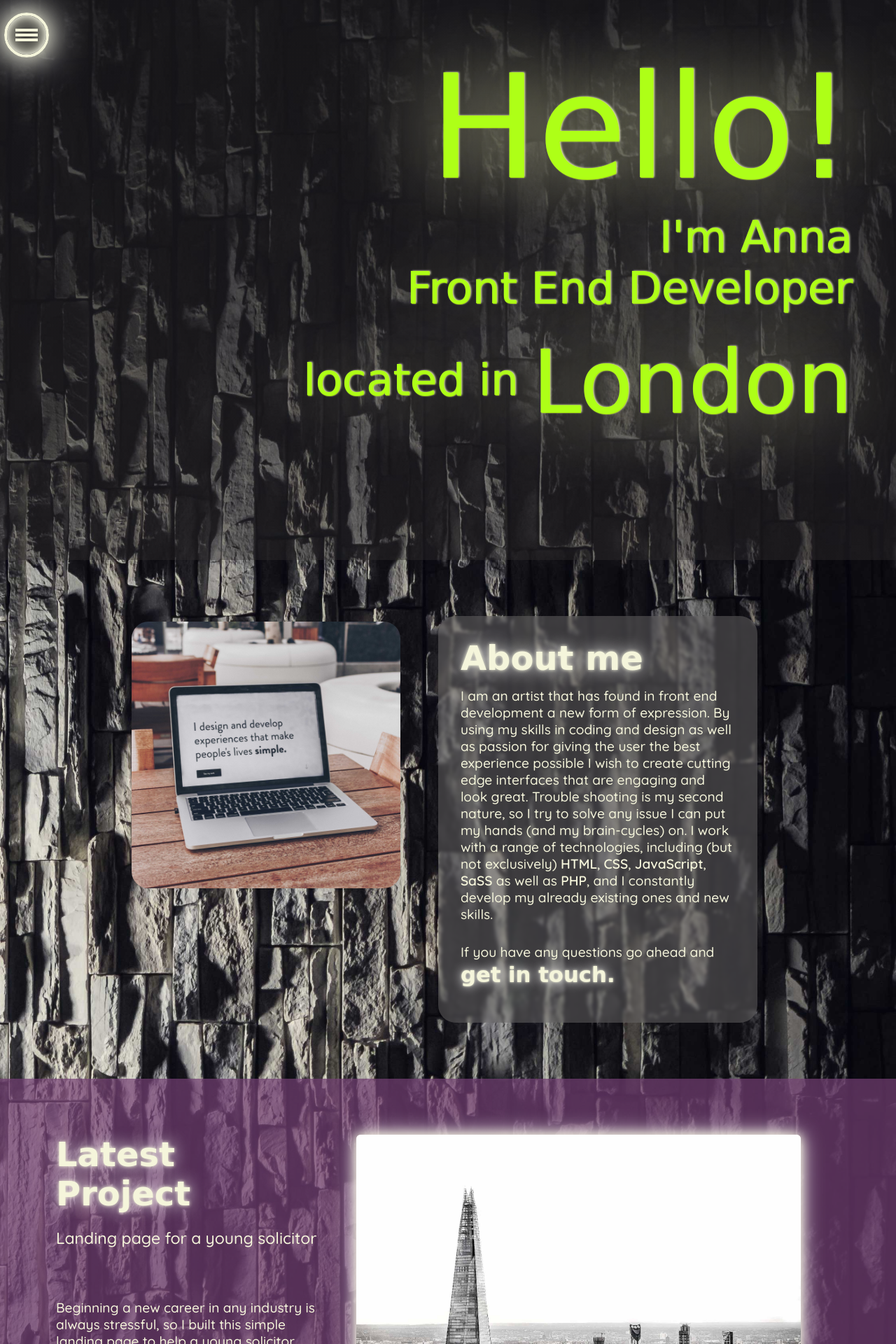
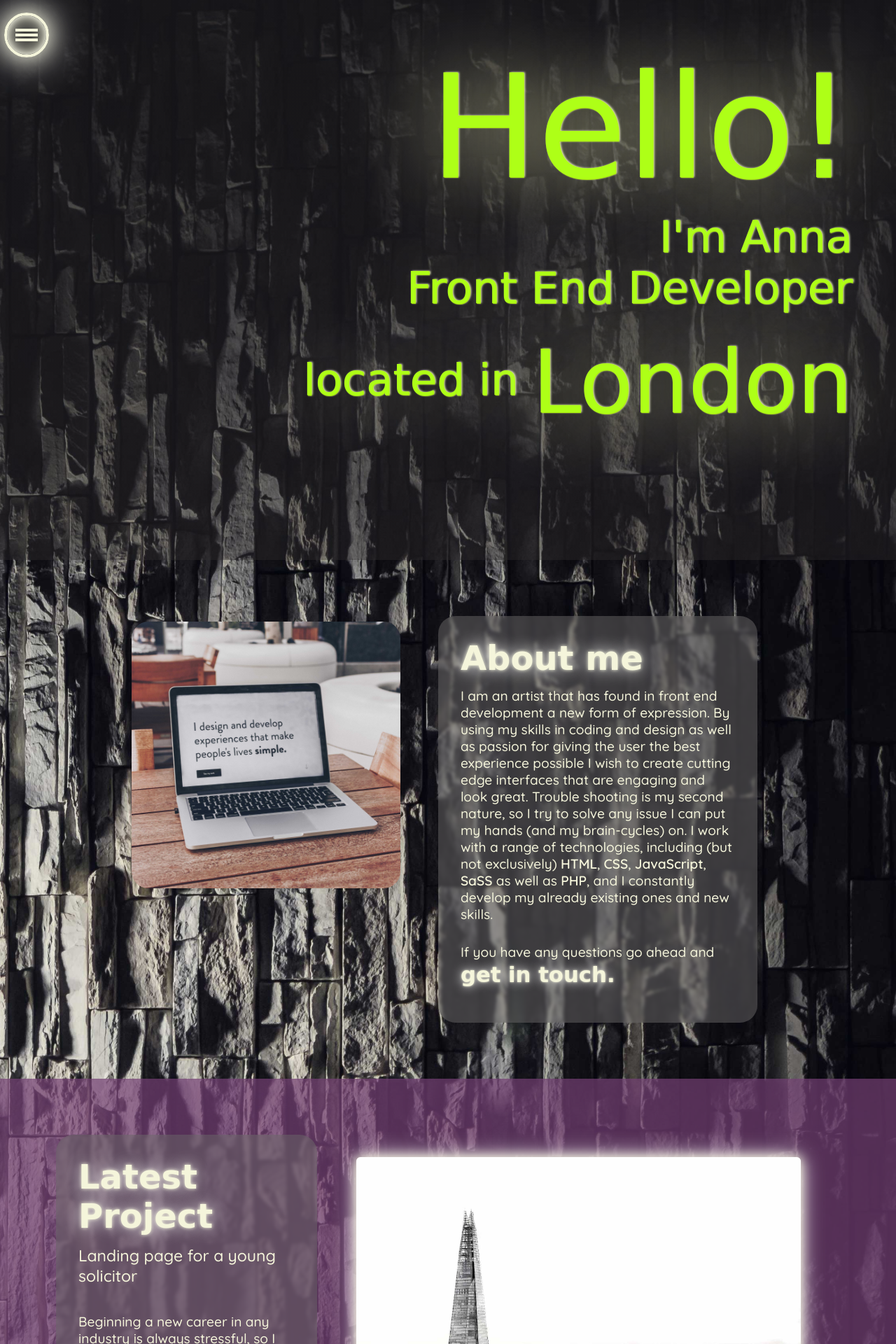
Before and after one commit to AnneCreeYates/portfolio-website, a PHP site: page / in a window 1280 px wide. Shown: the top 1920 px of the page at 70% size. Run offline with PHP 8.4, Linux system fonts and the light colour scheme; some web fonts are replaced.

Commit message:
In index.php: added the work__wrapper div to add the background to the description part of the work section; in __work.scss: changed the grid so it contans container and not separate parts of the description in the column and row sections; added a text-container-bg mixin, which was included in the about and work sections

```diff
--- a/css/index.css
+++ b/css/index.css
@@ -266,26 +266,27 @@ body {
   background-color: rgba(116, 63, 116, 0.7);
   grid-template-columns: 1fr;
   grid-template-rows: auto;
-  grid-template-areas: "work" "work__project-title" "work__project-description" "work__project-image";
+  grid-template-areas: "container" "work__project-image";
 }
-.work .work__header {
-  grid-area: work;
-}
-.work .work__project-title {
-  grid-area: work__project-title;
-}
-.work .work__project-description {
-  grid-area: work__project-description;
+.work .work__wrapper {
+  grid-area: container;
 }
 .work a {
   grid-area: work__project-image;
 }
+.work .work__wrapper {
+  background-color: rgba(107, 105, 105, 0.5);
+  padding: 2em;
+  border-radius: 25px;
+  backdrop-filter: blur(2px);
+}
 @media (min-width: 60em) {
   .work {
+    display: grid;
     padding: 10vh;
     grid-template-columns: repeat(3, 1fr);
     grid-template-rows: 0.2fr min-content 1fr;
-    grid-template-areas: "work                         work__project-image work__project-image" "work__project-title          work__project-image work__project-image" "work__project-description    work__project-image work__project-image";
+    grid-template-areas: "container    work__project-image work__project-image" "container    work__project-image work__project-image" "container    work__project-image work__project-image";
   }
   .work .work__project-image {
     display: flex;
@@ -334,7 +335,7 @@ body {
   display: flex;
   width: 70%;
   height: auto;
-  margin: 0 auto;
+  margin: 2em auto 0;
   border-radius: 6px;
   box-shadow: inset 0 0 1em rgb(245, 245, 219), 0 0 1em rgb(245, 245, 219), inset 0 0 0.3em white, 0 0 2em white;
 }
--- a/index.php
+++ b/index.php
@@ -91,17 +91,18 @@
   </section>
 
   <section class="work">
-    <!-- <div class="work__wrapper"> -->
+    <div class="work__wrapper">
       <h1 id="work" class = "work__header">Latest Project</h1>
       <h2 class = "work__project-title">Landing page for a young solicitor</h2>
         <p class = "work__project-description">Beginning a new career in any industry is always stressful, so I built this simple landing page to help a young solicitor start growing their presence online and maybe build their confidence in their abilities.
 The page is very simple. It contains short description of prided services and contact details – a business card style.</p>
+    </div>
         <a href="http://solicitor-southkensington.rf.gd" target="_blank">
             <img class = "work__project-image" src="imgs\the-shard-london-skyline2-forweb.jpg" alt="black and white London skyline featuring the Shard"/>
         </a>
 
         <!-- <button class = "github-repo__button" type = "button" >GitHub Repo</button> -->
-    <!-- </div> -->
+
   </section>
 
   <section class="contact">
--- a/sass_files/_about.scss
+++ b/sass_files/_about.scss
@@ -20,11 +20,7 @@
 
         margin: 0 2em;
 
-        background-color: rgba(rgb(107, 105, 105), 0.5);
-        padding: 2em;
-        border-radius: 25px;
-
-        backdrop-filter: blur(2px);
+        @include modules.text-container-bg;
     }
 
     img {
--- a/sass_files/_modules.scss
+++ b/sass_files/_modules.scss
@@ -16,7 +16,12 @@
   margin-bottom: 0.3em;
 }
 
-
+@mixin text-container-bg {
+  background-color: rgba(rgb(107, 105, 105), 0.5);
+  padding: 2em;
+  border-radius: 25px;
+  backdrop-filter: blur(2px);
+}
 
 // MEDIA QUERIES
 //width in the mixin is the default value if no specific one is provided
--- a/sass_files/_work.scss
+++ b/sass_files/_work.scss
@@ -11,36 +11,45 @@
     grid-template-columns: 1fr;
     grid-template-rows: auto;
     grid-template-areas:
-    "work"
-    "work__project-title"
-    "work__project-description"
+    "container"
+
     "work__project-image";
 
-    .work__header {
-        grid-area: work;
+
+    .work__wrapper {
+        grid-area: container;
     }
 
-    .work__project-title {
-        grid-area: work__project-title;
-    }
 
-    .work__project-description {
-        grid-area: work__project-description;
-    }
+    // .work__header {
+    //     grid-area: work;
+    // }
+
+    // .work__project-title {
+    //     grid-area: work__project-title;
+    // }
+
+    // .work__project-description {
+    //     grid-area: work__project-description;
+    // }
 
     a {
         grid-area: work__project-image;
     }
 
+    .work__wrapper {
+        @include modules.text-container-bg;
+    }
 
     @include modules.mq (60em){
+        display: grid;
         padding: 10vh;
         grid-template-columns: repeat(3, 1fr);
         grid-template-rows: 0.2fr min-content 1fr;
         grid-template-areas:
-        "work                         work__project-image work__project-image"
-        "work__project-title          work__project-image work__project-image"
-        "work__project-description    work__project-image work__project-image";
+        "container    work__project-image work__project-image"
+        "container    work__project-image work__project-image"
+        "container    work__project-image work__project-image";
 
 
         .work__project-image {
@@ -95,7 +104,7 @@
     display: flex;
     width: 70%;
     height: auto;
-    margin: 0 auto;
+    margin: 2em auto 0;
     border-radius: 6px;
 
     @include modules.neon-border;
```
